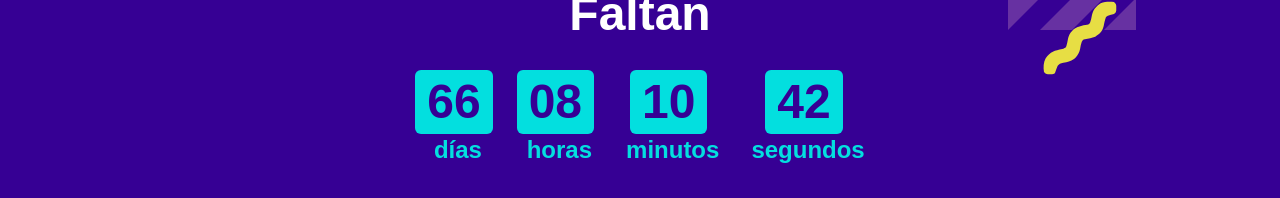
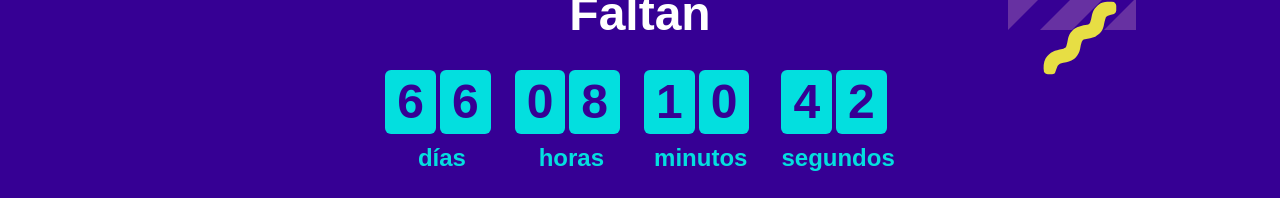
Before and after one commit to ynoacamino/iideathon, a Next.js app: page / in a window 1280 px wide. Shown: the part 602-800 px from the top of the page. Built offline with nearby package versions, Linux system fonts and the light colour scheme; a web font is replaced by a local one.

Commit message:
style: add animations for timer component

```diff
--- a/src/app/page.tsx
+++ b/src/app/page.tsx
@@ -2,7 +2,7 @@ import Event from '@/components/home/event';
 import Hero from '@/components/home/hero';
 import SectionHome from '@/components/home/sectionhome';
 import Social from '@/components/home/social';
-import Timer from '@/components/home/timer';
+import Timer from '@/components/home/timer/timer';
 
 export default function Home() {
   return (
--- /dev/null
+++ b/src/components/home/timer/timemeasure.tsx
@@ -0,0 +1,24 @@
+import { DynamicTimeUnit } from './timeunit';
+
+interface TimeMeasureProps {
+  value: number;
+  label: string;
+}
+
+function TimeMeasure({
+  value, label,
+}: TimeMeasureProps) {
+  return (
+    <div className="flex flex-col items-center gap-y-2">
+      <div className="flex gap-1">
+        <DynamicTimeUnit value={Math.floor(value / 10)} label={`${label}-d`} />
+        <DynamicTimeUnit value={value % 10} label={`${label}-u`} />
+      </div>
+      <span className="font-bold text-secondary ml-2 text-md sm:text-xl md:text-2xl">
+        {label}
+      </span>
+    </div>
+  );
+}
+
+export { TimeMeasure };
--- a/src/components/home/timer.tsx
+++ b/src/components/home/timer/timer.tsx
@@ -1,20 +1,8 @@
 'use client';
 
 import { useEffect, useState } from 'react';
-import Section from '../ui/section';
-
-function DynamicTimeUnit({ value, label }: { value: number; label: string }) {
-  return (
-    <div className="flex flex-col items-center justify-center">
-      <span className="font-bold bg-secondary text-primary px-2 py-1 sm:px-3 sm:py-2 rounded-sm text-3xl sm:text-4xl md:text-5xl">
-        {value < 10 ? `0${value}` : value}
-      </span>
-      <span className="font-bold text-secondary ml-2 text-md sm:text-xl md:text-2xl">
-        {label}
-      </span>
-    </div>
-  );
-}
+import Section from '../../ui/section';
+import { TimeMeasure } from './timemeasure';
 
 interface TimeLeft {
   days: number;
@@ -89,10 +77,10 @@ export default function Timer() {
           </h2>
 
           <div className="w-full flex flex-wrap justify-center gap-2 sm:gap-4 md:gap-6">
-            <DynamicTimeUnit value={timeLeft.days} label="días" />
-            <DynamicTimeUnit value={timeLeft.hours} label="horas" />
-            <DynamicTimeUnit value={timeLeft.minutes} label="minutos" />
-            <DynamicTimeUnit value={timeLeft.seconds} label="segundos" />
+            <TimeMeasure value={timeLeft.days} label="días" />
+            <TimeMeasure value={timeLeft.hours} label="horas" />
+            <TimeMeasure value={timeLeft.minutes} label="minutos" />
+            <TimeMeasure value={timeLeft.seconds} label="segundos" />
           </div>
 
           <p className="text-2xl sm:text-4xl font-bold mt-8 sm:mt-16 text-center">
--- /dev/null
+++ b/src/components/home/timer/timeunit.tsx
@@ -0,0 +1,22 @@
+import { AnimatePresence, motion } from 'motion/react';
+
+function DynamicTimeUnit({ value, label }: { value: number; label: string }) {
+  return (
+    <div className="bg-secondary px-2 py-1 sm:px-3 sm:py-2 rounded-sm grid">
+      <AnimatePresence>
+        <motion.span
+          key={`${label}-${value}`}
+          initial={{ opacity: 0.8, y: 40, scale: 0.5 }}
+          animate={{ opacity: 1, y: 0, scale: 1 }}
+          exit={{ opacity: 0.8, y: -40, scale: 0.5 }}
+          transition={{ duration: 0.3 }}
+          className="font-bold text-primary text-3xl sm:text-4xl md:text-5xl col-end-1 row-end-1 overflow-hidden"
+        >
+          {value}
+        </motion.span>
+      </AnimatePresence>
+    </div>
+  );
+}
+
+export { DynamicTimeUnit };
```
